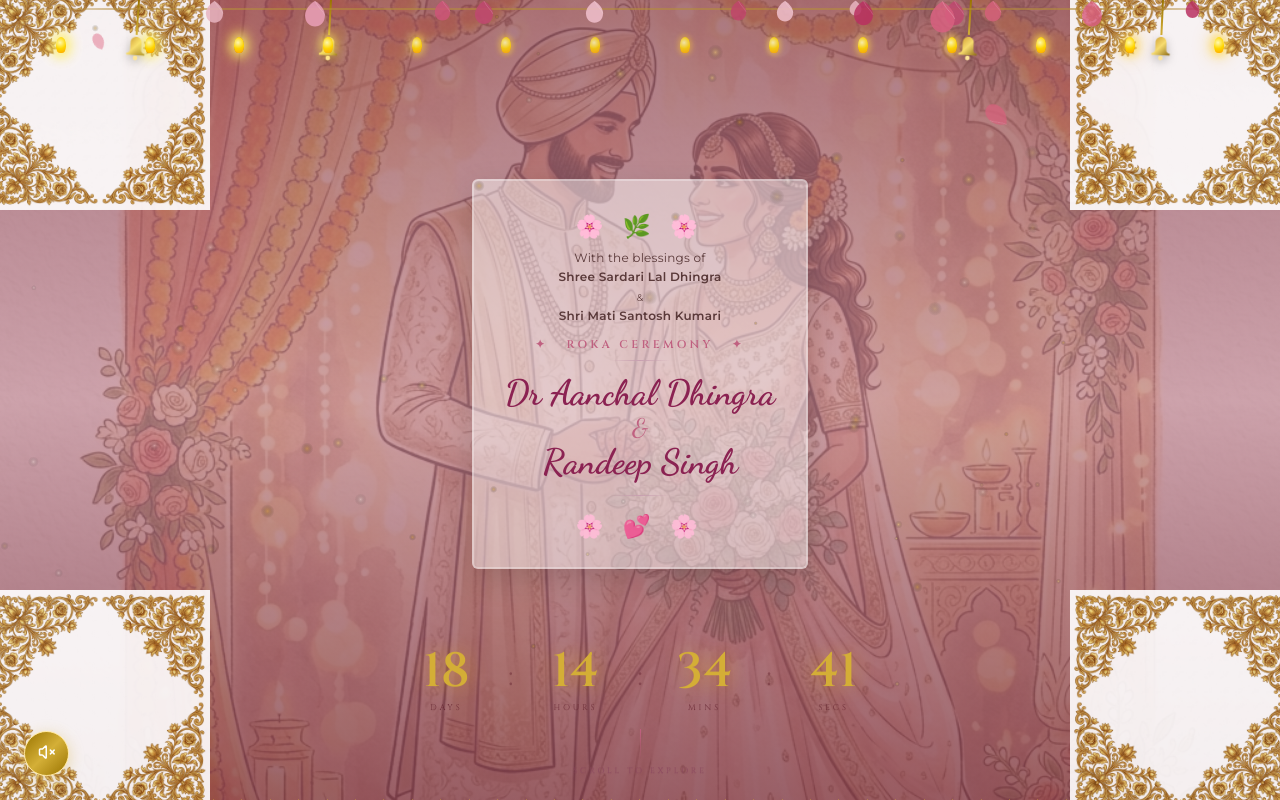
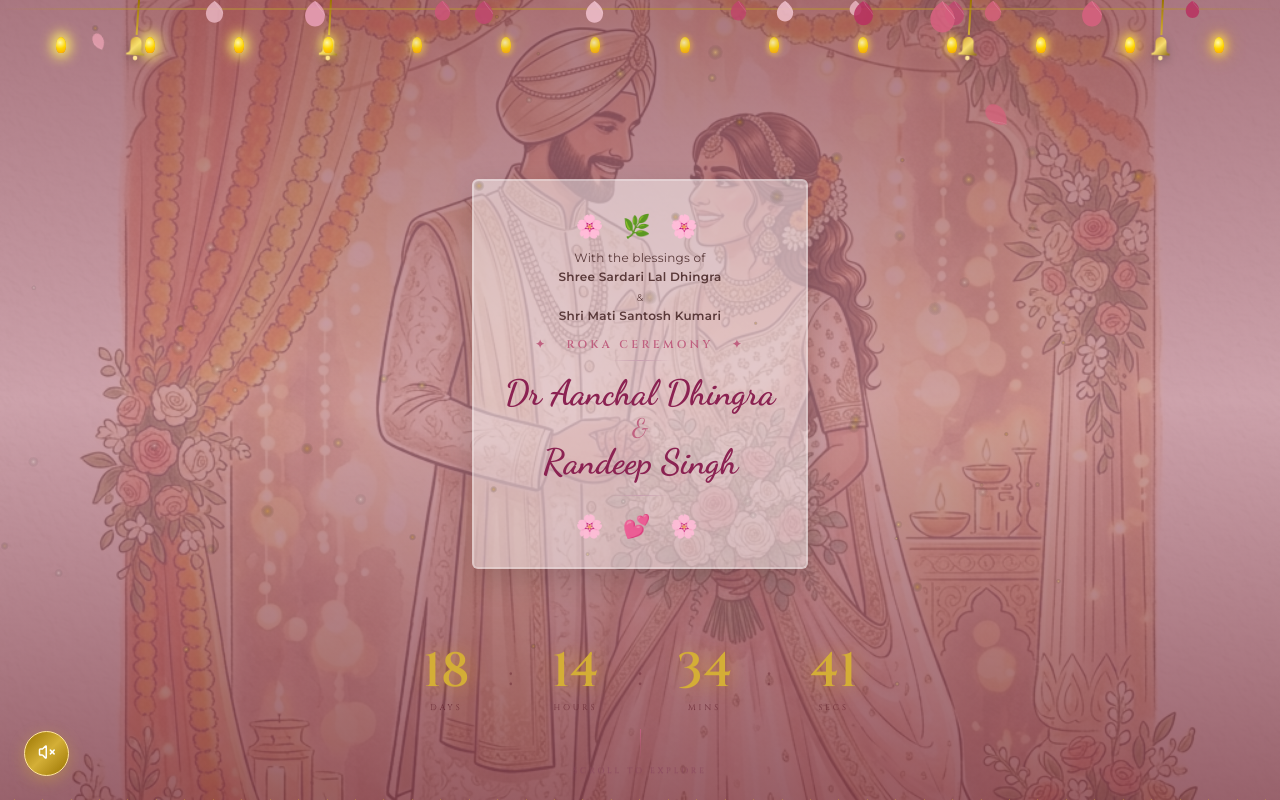
Before and after one commit to aakash-dhingra/roka-invitation, a React (Vite) app: page / in a window 1280 px wide. Both pictures are taken after a click on the button "OPEN INVITATION →". Shown: the top 800 px of the page. Built offline with nearby package versions, Linux system fonts and the light colour scheme; no server answers.

Commit message:
🎨 Remove square frames from corners to align with reference layout

```diff
--- a/src/App.tsx
+++ b/src/App.tsx
@@ -73,11 +73,7 @@ export default function App() {
           ))}
         </div>
 
-        {/* Floral corner decorations — scale in from corners */}
-        <img src="/floral-frame.png" aria-hidden="true" className="hero-corner hero-corner-tl anim-corner-tl" />
-        <img src="/floral-frame.png" aria-hidden="true" className="hero-corner hero-corner-tr anim-corner-tr" />
-        <img src="/floral-frame.png" aria-hidden="true" className="hero-corner hero-corner-bl anim-corner-bl" />
-        <img src="/floral-frame.png" aria-hidden="true" className="hero-corner hero-corner-br anim-corner-br" />
+
 
         {/* Center layout for content */}
         <div className="hero-center-content">
```
